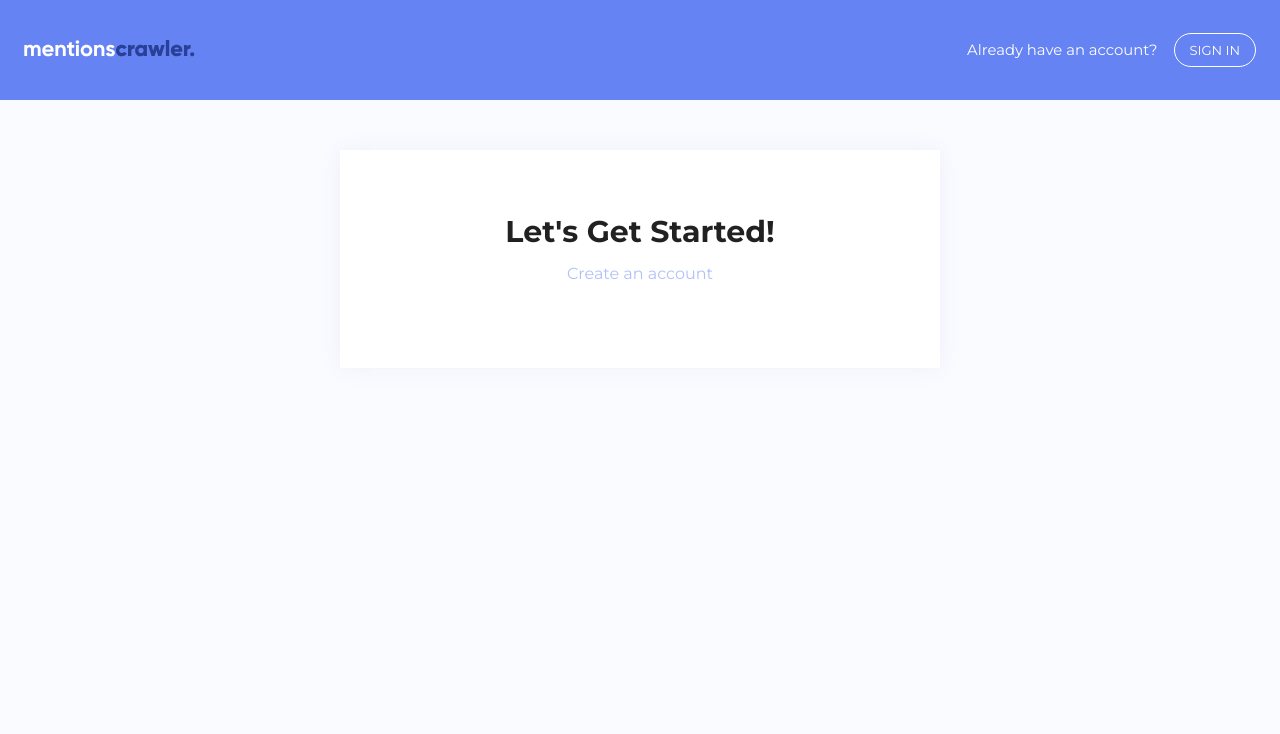
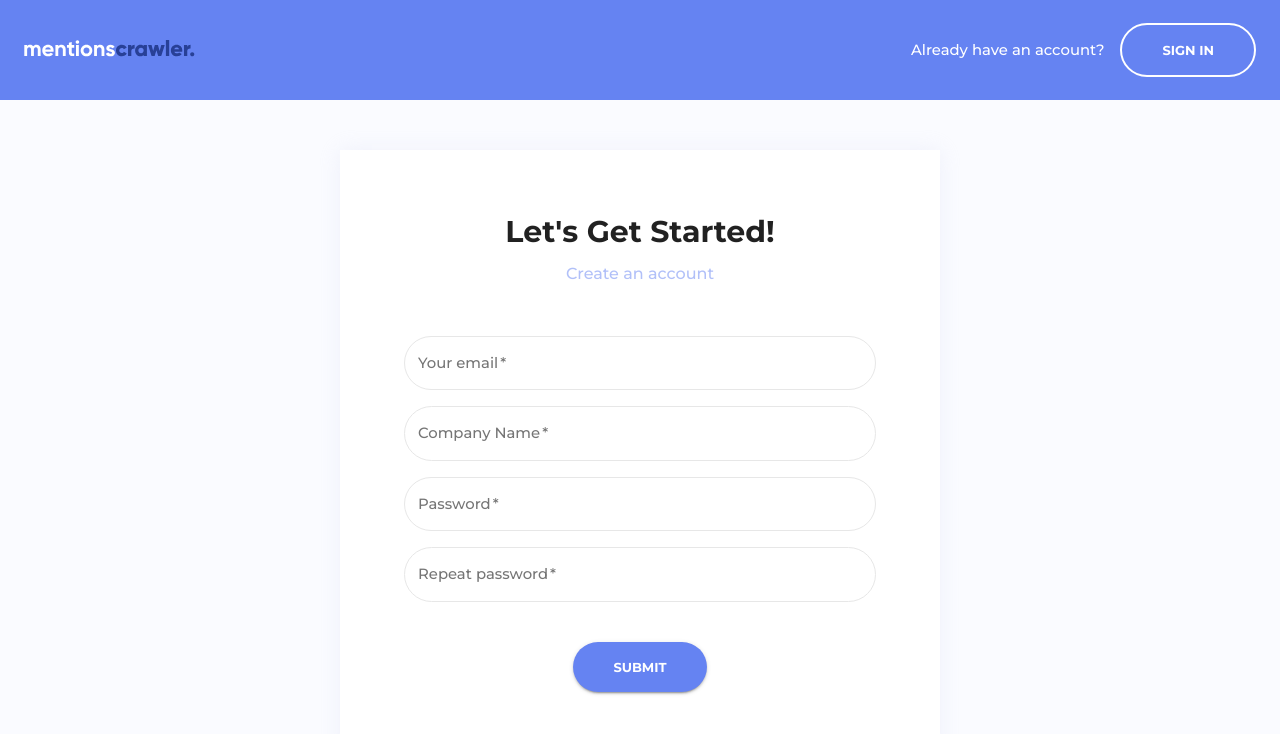
Before and after one commit to hatchways/team-bulldozer-1, a React (Create React App) app in the folder client/: page / in a window 1280 px wide. Shown: the top 734 px of the page. Built offline with nearby package versions, Linux system fonts and the light colour scheme.

Commit message:
#3 - Login / signup pages UI and validations

```diff
--- a/client/public/index.html
+++ b/client/public/index.html
@@ -11,11 +11,8 @@
     -->
     <link rel="manifest" href="%PUBLIC_URL%/manifest.json" />
 
-    <link
-      rel="stylesheet"
-      type="text/css"
-      href="https://fonts.googleapis.com/css?family=Montserrat:wght@400;600;700|Material+Icons&display=swap"
-    />
+    <link href="https://fonts.googleapis.com/css2?family=Montserrat:wght@500;700;800&family=Material+Icons&display=swap" rel="stylesheet">
+
 
     <!--
       Notice the use of %PUBLIC_URL% in the tags above.
--- a/client/src/components/SignedOutPageHeader.jsx
+++ b/client/src/components/SignedOutPageHeader.jsx
@@ -5,7 +5,7 @@ import { makeStyles } from '@material-ui/core/styles';
 
 const useStyles = makeStyles((theme) => ({
   root: {
-    marginBottom: theme.spacing(2),
+    marginBottom: theme.spacing(6),
   },
 }));
 
--- a/client/src/layouts/SignedOutLayout.jsx
+++ b/client/src/layouts/SignedOutLayout.jsx
@@ -8,12 +8,20 @@ import Header from '../components/Header';
 const useStyles = makeStyles((theme) => ({
   root: {
     paddingTop: '150px',
+    paddingBottom: '50px',
   },
   container: {
     backgroundColor: 'white',
     boxShadow: '0px 0px 20px 0px rgba(215,219,237,0.3)',
     padding: theme.spacing(8),
     textAlign: 'center',
+  },
+  input: {
+    marginBottom: theme.spacing(2),
+    width: '100%',
+  },
+  button: {
+    marginTop: theme.spacing(3),
   },
 }));
 
--- a/client/src/pages/SignInPage.jsx
+++ b/client/src/pages/SignInPage.jsx
@@ -1,10 +1,74 @@
-import React from 'react';
+import React, { useState } from 'react';
+import { Button, TextField } from '@material-ui/core';
+import { makeStyles } from '@material-ui/core/styles';
 import SignedOutPageHeader from '../components/SignedOutPageHeader';
 
-const SignUpPage = () => (
-  <main>
-    <SignedOutPageHeader title="Welcome Back!" subtitle="Login to your account" />
-  </main>
-);
+const useStyles = makeStyles((theme) => ({
+  input: {
+    marginBottom: theme.spacing(2),
+  },
+  button: {
+    marginTop: theme.spacing(3),
+  },
+}));
+
+const SignUpPage = () => {
+  const classes = useStyles();
+
+  const [fields, setFields] = useState({ email: '', password: '' });
+  const [errors, setErrors] = useState({});
+
+  const handleChange = (field, event) => {
+    setFields({
+      ...fields,
+      [field]: event.target.value,
+    });
+  };
+
+  const handleFormSubmit = (event) => {
+    event.preventDefault();
+    console.log(fields); // TODO - handle it like there's no tomorrow
+  };
+
+  return (
+    <main>
+      <SignedOutPageHeader title="Welcome Back!" subtitle="Login to your account" />
+      <form onSubmit={handleFormSubmit}>
+        <TextField
+          className={classes.input}
+          id="email"
+          type="email"
+          required
+          label="Your email"
+          variant="outlined"
+          value={fields.email}
+          onChange={(event) => handleChange('email', event)}
+          error={!!errors.email}
+          helperText={errors.email}
+        />
+        <TextField
+          className={classes.input}
+          id="password"
+          type="password"
+          required
+          label="Password"
+          variant="outlined"
+          value={fields.password}
+          onChange={(event) => handleChange('password', event)}
+          error={!!errors.password}
+          helperText={errors.password}
+        />
+        <Button
+          className={classes.button}
+          color="primary"
+          variant="contained"
+          type="submit"
+        >
+          Submit
+        </Button>
+      </form>
+    </main>
+  );
+};
 
 export default SignUpPage;
--- a/client/src/pages/SignUpPage.jsx
+++ b/client/src/pages/SignUpPage.jsx
@@ -1,10 +1,124 @@
-import React from 'react';
+import React, { useState } from 'react';
+import { Button, TextField } from '@material-ui/core';
+import { makeStyles } from '@material-ui/core/styles';
 import SignedOutPageHeader from '../components/SignedOutPageHeader';
 
-const SignUpPage = () => (
-  <main>
-    <SignedOutPageHeader title="Let's Get Started!" subtitle="Create an account" />
-  </main>
-);
+const useStyles = makeStyles((theme) => ({
+  input: {
+    marginBottom: theme.spacing(2),
+  },
+  button: {
+    marginTop: theme.spacing(3),
+  },
+}));
+
+const SignUpPage = () => {
+  const classes = useStyles();
+
+  const [fields, setFields] = useState({
+    email: '', company: '', password: '', passwordRepeat: '',
+  });
+  const [errors, setErrors] = useState({});
+
+  const handleChange = (field, event) => {
+    setErrors({});
+    setFields({
+      ...fields,
+      [field]: event.target.value,
+    });
+  };
+
+  const validate = () => {
+    let isValid = true;
+
+    if (fields.password !== fields.passwordRepeat) {
+      setErrors({
+        ...errors,
+        passwordRepeat: 'Both passwords must match.',
+      });
+      isValid = false;
+    }
+
+    if (fields.password.length < 6) {
+      setErrors({
+        ...errors,
+        password: 'Password must be 6 or more characters long.',
+      });
+      isValid = false;
+    }
+
+    return isValid;
+  };
+
+  const handleFormSubmit = (event) => {
+    event.preventDefault();
+    if (validate()) {
+      console.log(fields); // TODO - handle it like no one's watching
+    }
+  };
+
+  return (
+    <main>
+      <SignedOutPageHeader title="Let's Get Started!" subtitle="Create an account" />
+      <form onSubmit={handleFormSubmit}>
+        <TextField
+          className={classes.input}
+          id="email"
+          type="email"
+          required
+          label="Your email"
+          variant="outlined"
+          value={fields.email}
+          onChange={(event) => handleChange('email', event)}
+          error={!!errors.email}
+          helperText={errors.email}
+        />
+        <TextField
+          className={classes.input}
+          id="company"
+          required
+          label="Company Name"
+          variant="outlined"
+          value={fields.company}
+          onChange={(event) => handleChange('company', event)}
+          error={!!errors.company}
+          helperText={errors.company}
+        />
+        <TextField
+          className={classes.input}
+          id="password"
+          type="password"
+          required
+          label="Password"
+          variant="outlined"
+          value={fields.password}
+          onChange={(event) => handleChange('password', event)}
+          error={!!errors.password}
+          helperText={errors.password}
+        />
+        <TextField
+          className={classes.input}
+          id="passwordRepeat"
+          type="password"
+          required
+          label="Repeat password"
+          variant="outlined"
+          value={fields.passwordRepeat}
+          onChange={(event) => handleChange('passwordRepeat', event)}
+          error={!!errors.passwordRepeat}
+          helperText={errors.passwordRepeat}
+        />
+        <Button
+          className={classes.button}
+          color="primary"
+          variant="contained"
+          type="submit"
+        >
+          Submit
+        </Button>
+      </form>
+    </main>
+  );
+};
 
 export default SignUpPage;
--- a/client/src/themes/theme.jsx
+++ b/client/src/themes/theme.jsx
@@ -1,9 +1,12 @@
 import { createMuiTheme } from '@material-ui/core';
+
+const primaryColor = '#6583F2';
+const buttonPadding = '.85rem 2.5rem';
 
 export default createMuiTheme({
   palette: {
     background: { default: '#FAFBFF' },
-    primary: { main: '#6583F2' },
+    primary: { main: primaryColor },
   },
   shape: {
     borderRadius: 100,
@@ -13,12 +16,34 @@ export default createMuiTheme({
     fontSize: 13,
     h1: {
       fontSize: 30,
-      fontWeight: 'bold',
+      fontWeight: 700,
     },
     subtitle1: {
       fontSize: 16,
-      color: '#6583F2',
+      color: primaryColor,
       opacity: 0.5,
     },
   },
+  overrides: {
+    MuiButton: {
+      root: {
+        padding: buttonPadding,
+        fontWeight: 'bold',
+      },
+      outlined: {
+        padding: buttonPadding,
+        borderWidth: '2px',
+      },
+    },
+    MuiOutlinedInput: {
+      notchedOutline: {
+        borderColor: '#E7E7E7',
+      },
+    },
+    MuiTextField: {
+      root: {
+        width: '100%',
+      },
+    },
+  },
 });
```
